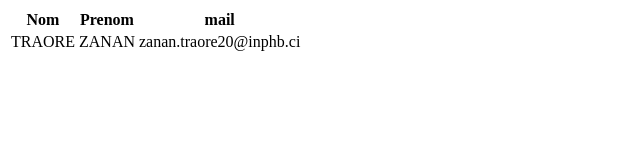
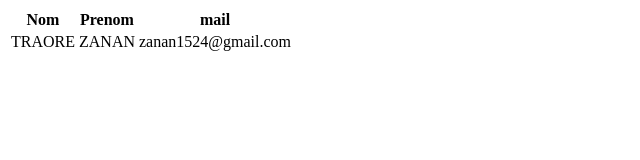
Before and after one commit to Traore-Zanan/LaravelINP, a plain HTML site: page index.html in a window 1280 px wide. Shown: the full height of the page, 0-640 px from the left. Drawn offline with Linux system fonts and the light colour scheme.

```diff
--- a/index.html
+++ b/index.html
@@ -15,7 +15,7 @@
         <tbody>
             <td>TRAORE</td>
             <td>ZANAN</td>
-            <td>zanan.traore20@inphb.ci</td>
+            <td>zanan1524@gmail.com</td>
         </tbody>
     </table>
 </body>
```
